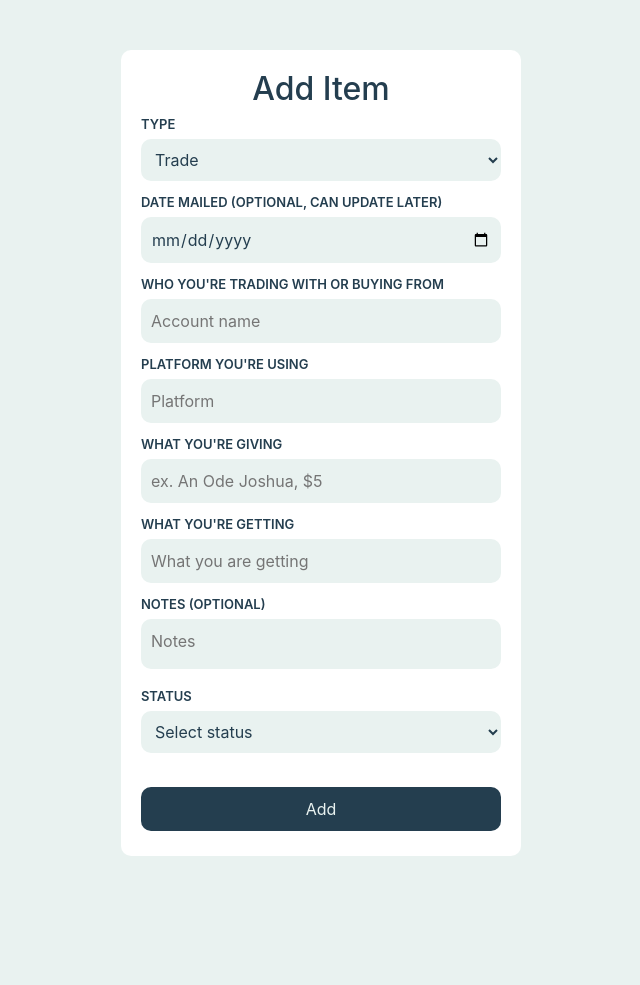
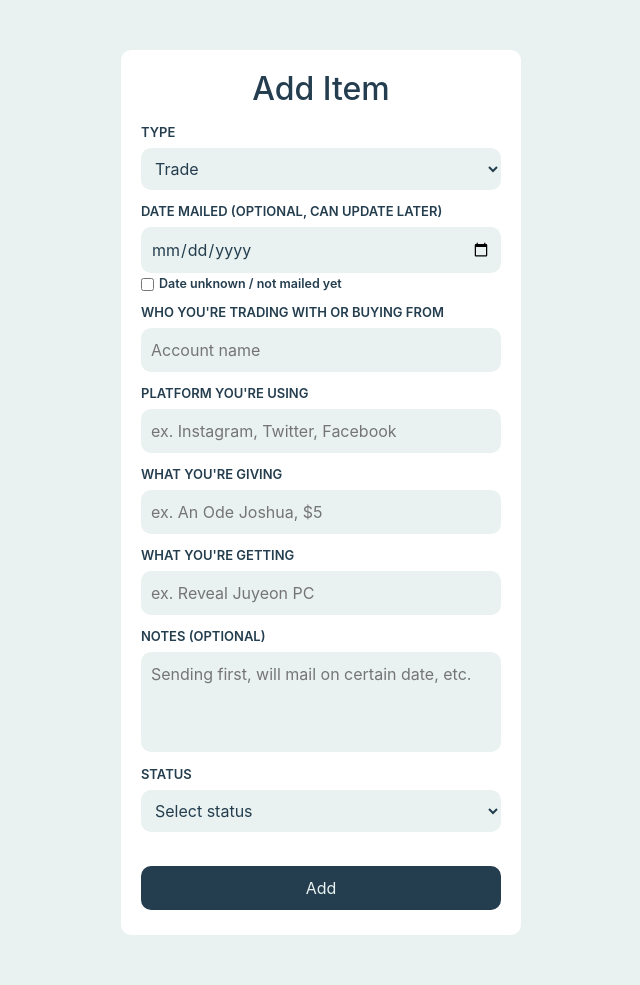
Before and after one commit to lhjtrades/collect-tracker, a Flask app: page /add in a window 1280 px wide. Shown: the part 56-1041 px from the top of the page, without its empty margins (319-959 px from the left). Before the commit the page ends 912 px from the top, so only its background shows below. Run offline with Flask 2, Linux system fonts and the light colour scheme; the visitor is signed in with stand-in values (Sample User, id 1); some libraries are stand-ins or nearby versions.

Commit message:
push try 2

```diff
--- a/app.py
+++ b/app.py
@@ -160,3 +160,14 @@
 
         return render_template('add.html', time = datetime.now())
     return redirect(url_for('index'))
+
+@app.route('/completed')
+def completed():
+    if(session.get('lin') == True):
+        existing_user = users.find_one({'username': session.get('username')})
+        item_list = {
+            'pending':existing_user['pending'],
+            'otw':existing_user['otw']
+        }
+        return render_template('completed.html',time=datetime.now(), item_list=item_list)
+    return redirect(url_for('index'))
--- a/static/css/forms.css
+++ b/static/css/forms.css
@@ -21,15 +21,27 @@
     text-align:left;
     line-height:1;
     margin-top:10px;
-    margin-bottom:3px;
+    margin-bottom:0px;
     padding-bottom:0;
     font-weight:600;
     text-transform:uppercase;
     font-size:13px;
-    display:block;
+    /* display:block; */
 }
 
 textarea {
     resize:none;
-    height:50px;
+    height:100px;
+    margin-bottom:0px;
 }
+
+input[type=checkbox]{
+    width:auto;
+    margin-top:0px;
+    margin-right:5px;
+    vertical-align:top;
+}
+
+#date {
+    margin-bottom:-5px;
+}
--- a/templates/add.html
+++ b/templates/add.html
@@ -15,7 +15,7 @@
 {% endfor %}
 <div id="holder">
     <h2>Add Item</h2>
-    <form action="/add" method="POST">
+    <form action="/add" method="POST" style="text-align:left;">
         <!-- <input type="text" name="artist" placeholder="Artist/Group Name" value="">
         <input type="text" name="album" placeholder="Album" value=""> -->
         <label for="type">Type</label>
@@ -26,18 +26,20 @@
             <!--<option value="completed">received</option>-->
         </select>
         <label for="type">Date Mailed (optional, can update later)</label>
-        <input type="date" name="date" placeholder="" value="">
+        <input type="date" name="date" id="date" placeholder="" value="">
+        <label for="no-date" style="font-size:12.5px;text-transform:none;"><input type="checkbox" name="no-date" id="no-date">Date unknown / not mailed yet</label>
+
         <label for="type">Who you're trading with or buying from</label>
         <input type="text" name="account" placeholder="Account name" value="">
         <label for="type">Platform you're using</label>
-        <input type="text" name="platform" placeholder="Platform" value="">
+        <input type="text" name="platform" placeholder="ex. Instagram, Twitter, Facebook" value="">
         <label for="type">What you're giving</label>
         <input type="text" name="giving" placeholder="ex. An Ode Joshua, $5" value="">
         <label for="type">What you're getting</label>
-        <input type="text" name="getting" placeholder="What you are getting" value="">
+        <input type="text" name="getting" placeholder="ex. Reveal Juyeon PC" value="">
 
         <label for="type">Notes (optional)</label>
-        <textarea name="notes" placeholder="Notes" value=""></textarea><br/>
+        <textarea name="notes" placeholder="Sending first, will mail on certain date, etc." value=""></textarea>
 
         <label for="type">Status</label>
         <!-- statuses -->
@@ -82,4 +84,16 @@
         });
     });
 </script>
+<script type="text/javascript">
+$("#no-date").change(function() {
+     var is_checked = $(this).is(":checked");
+     if(is_checked) {
+        prev_val = $("#date").val();
+        $("#date").val("");
+     } else {
+        $("#date").val(prev_val);
+     }
+     $("#date").prop("readonly", is_checked);
+});
+</script>
 {% endblock %}
--- a/templates/index.html
+++ b/templates/index.html
@@ -75,6 +75,6 @@
         </table>
     </div>
 <br/><br/>
-    <u>View Completed</u>
+    <a href="/completed">View Completed</a>
 
 {% endblock %}
```
Also changed, not shown: templates/completed.html (added, +41 -0 lines).
